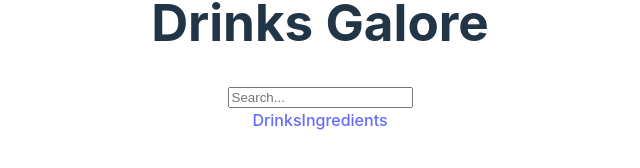
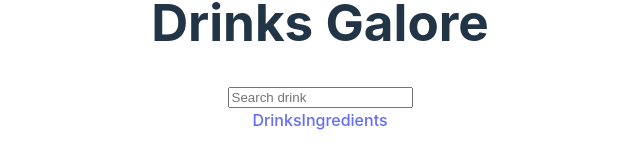
Before and after one commit to cys2110/DrinksGalore, a React (Vite) app in the folder drinks_galore/: page / in a window 1280 px wide. Shown: the part 354-522 px from the top of the page, without its empty margins (320-960 px from the left). Built offline with nearby package versions, Linux system fonts and the light colour scheme.

Commit message:
searchbar updated

```diff
--- a/drinks_galore/src/components/Searchbar.jsx
+++ b/drinks_galore/src/components/Searchbar.jsx
@@ -22,7 +22,7 @@ const SearchBar = () => {
     <div className='dropdown'>
       <input
         type="text"
-        placeholder="Search..."
+        placeholder="Search drink"
         value={searchTerm}
         onChange={(e) => setSearchTerm(e.target.value)}
         onKeyDown={handleKeydown}
```
